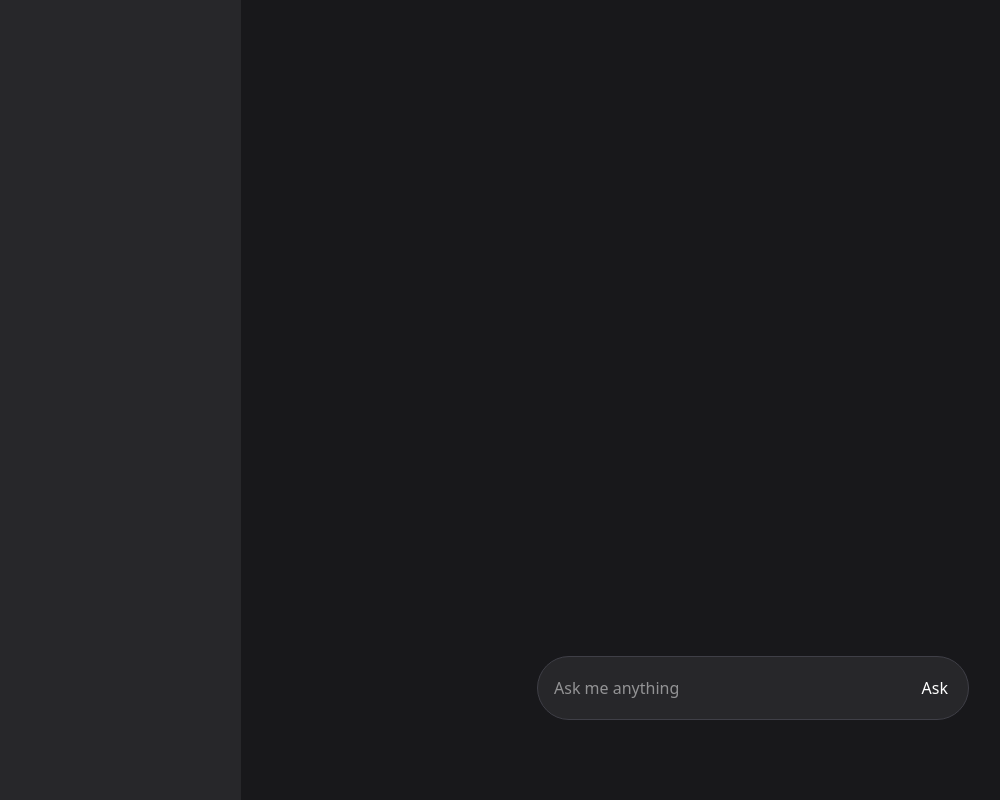
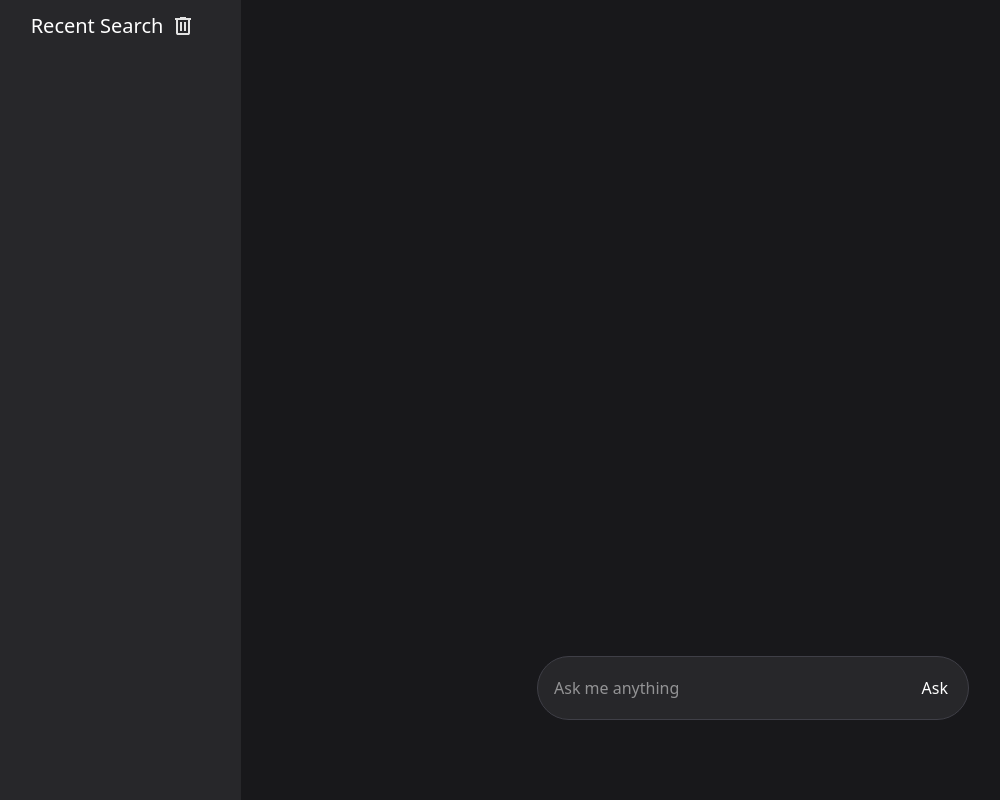
Before and after one commit to RutujaBhojane/react-ai-tool, a React (Vite) app: page / in a window 1280 px wide. Shown: the whole page, without its empty margins (15-1015 px from the left). Built offline with nearby package versions, Linux system fonts and the light colour scheme.

Commit message:
Styled recent search list | clear search history

```diff
--- a/src/App.jsx
+++ b/src/App.jsx
@@ -47,10 +47,36 @@ function App() {
     ]);
   };
   console.log(result);
+
+  const clearHistory = () => {
+    localStorage.clear();
+    setRecentHistory([]);
+  };
   return (
     <div className="grid grid-cols-5 h-screen text-center">
-      <div className="col-span-1 bg-zinc-800">
-        <ul>{recentHistory && recentHistory.map((item) => <li>{item}</li>)}</ul>
+      <div className="col-span-1 bg-zinc-800 pt-3">
+        <h1 className="text-xl text-white flex text-center justify-center">
+          <span>Recent Search</span>
+          <button onClick={clearHistory} className="cursor-pointer ml-2">
+            <svg
+              xmlns="http://www.w3.org/2000/svg"
+              height="24px"
+              viewBox="0 -960 960 960"
+              width="24px"
+              fill="#e3e3e3"
+            >
+              <path d="M280-120q-33 0-56.5-23.5T200-200v-520h-40v-80h200v-40h240v40h200v80h-40v520q0 33-23.5 56.5T680-120H280Zm400-600H280v520h400v-520ZM360-280h80v-360h-80v360Zm160 0h80v-360h-80v360ZM280-720v520-520Z" />
+            </svg>
+          </button>
+        </h1>
+        <ul className="text-left overflow-auto mt-2">
+          {recentHistory &&
+            recentHistory.map((item) => (
+              <li className="px-4 pl-4 truncate text-zinc-400 text-lg cursor-pointer hover:bg-zinc-700 hover:text-zinc-200">
+                {item}
+              </li>
+            ))}
+        </ul>
       </div>
       <div className="col-span-4 flex flex-col h-screen p-20">
         <div className="container flex-1 overflow-auto">
```
